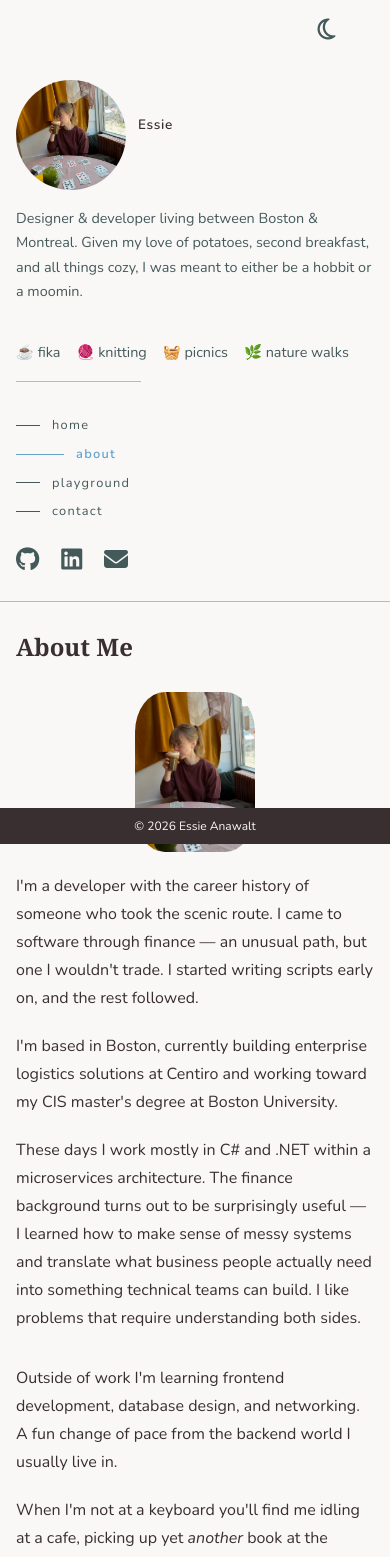
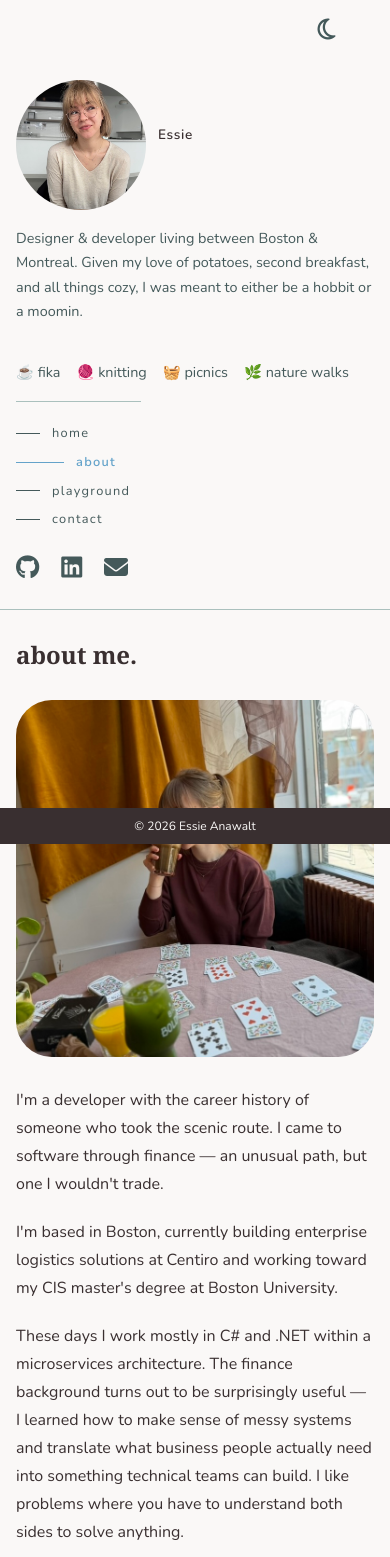
Before and after one commit to essieanawalt/termProject, a React (Vite) app: page /about in a window 390 px wide. Shown: the top 1557 px of the page. Built offline with nearby package versions, Linux system fonts and the light colour scheme.

Commit message:
adjust images and headers

```diff
--- a/src/components/Aside.jsx
+++ b/src/components/Aside.jsx
@@ -19,7 +19,7 @@ export default function Aside() {
       <div className="profile-header">
         <img
           className="profile-photo"
-          src={`${import.meta.env.BASE_URL}img/essie.jpeg`}
+          src={`${import.meta.env.BASE_URL}img/essie-sq.jpeg`}
           alt="photo of essie"
           width="80"
           height="80"
--- a/src/pages/About.jsx
+++ b/src/pages/About.jsx
@@ -3,7 +3,7 @@ import "../styles/about.css";
 export default function About() {
   return (
     <article>
-      <h1>About Me</h1>
+      <h1>about me.</h1>
       <img
         id="about-me-img"
         src={`${import.meta.env.BASE_URL}img/essie.jpeg`}
@@ -14,8 +14,7 @@ export default function About() {
       <p>
         I'm a developer with the career history of someone who took the scenic
         route. I came to software through finance — an unusual path, but one I
-        wouldn't trade. I started writing scripts early on, and the rest
-        followed.
+        wouldn't trade.
       </p>
       <p>
         I'm based in Boston, currently building enterprise logistics solutions
@@ -29,21 +28,16 @@ export default function About() {
           architecture. The finance background turns out to be surprisingly
           useful — I learned how to make sense of messy systems and translate
           what business people actually need into something technical teams can
-          build. I like problems that require understanding both sides.
+          build. I like problems where you have to understand both sides to
+          solve anything.
         </p>
       </section>
 
       <section className="about-section">
         <p>
-          Outside of work I'm learning frontend development, database design,
-          and networking. A fun change of pace from the backend world I usually
-          live in.
-        </p>
-
-        <p>
           When I'm not at a keyboard you'll find me idling at a cafe, picking up
-          yet <i>another</i> book at the bookstore, or deep in a cozy corner
-          with a cup of tea and my steamdeck.
+          yet <i>another</i> book at a bookshop, or deep in a cozy corner with a
+          cup of tea and my steamdeck.
         </p>
       </section>
 
--- a/src/pages/Contact.jsx
+++ b/src/pages/Contact.jsx
@@ -91,7 +91,7 @@ export default function Contact() {
 
   return (
     <>
-      <h1>Contact</h1>
+      <h1>contact me.</h1>
       <div className="split-layout">
         <img
           className="validation-img"
--- a/src/pages/Home.jsx
+++ b/src/pages/Home.jsx
@@ -5,7 +5,7 @@ export default function Home() {
   return (
     <article>
       <div className="home-hero">
-        <h1>I took the scenic route.</h1>
+        <h1>i took the scenic route.</h1>
         <p className="home-tagline">
           Turns out I liked building things more than analyzing them.
         </p>
--- a/src/pages/Market.jsx
+++ b/src/pages/Market.jsx
@@ -104,7 +104,7 @@ export default function Market() {
     <>
       <div className="game-header">
         <div>
-          <h1>Farmer's Market</h1>
+          <h1>farmer's market.</h1>
           <div id="status">
             <span>
               fruits: <strong>{fruitItems.length}</strong>
--- a/src/pages/Memory.jsx
+++ b/src/pages/Memory.jsx
@@ -84,7 +84,7 @@ export default function Memory() {
     <>
       <div className="game-header">
         <div>
-          <h1>Memory Match</h1>
+          <h1>memory match.</h1>
           <div id="status">
             <span>
               Wins: <strong>{wins}</strong>
--- a/src/pages/Playground.jsx
+++ b/src/pages/Playground.jsx
@@ -4,7 +4,7 @@ import "../styles/playground.css";
 export default function Playground() {
   return (
     <article>
-      <h1>Playground</h1>
+      <h1>playground.</h1>
       <section className="game-grid">
         <article className="game-card">
           <span className="game-card-emoji">🃏</span>
--- a/src/styles/about.css
+++ b/src/styles/about.css
@@ -1,10 +1,8 @@
 #about-me-img {
   float: left;
-  display: block;
-  width: 160px;
-  aspect-ratio: 1;
-  object-fit: cover;
-  border-radius: 25%;
+  width: 45%;
+  height: auto;
+  border-radius: 10%;
   margin: 0 2rem 1rem 0;
 }
 
@@ -61,7 +59,7 @@
 @media (max-width: 768px) {
   #about-me-img {
     float: none;
-    width: 120px;
-    margin: 0 auto 1.25rem;
+    width: 100%;
+    margin: 0 0 1.25rem;
   }
 }
--- a/src/styles/main.css
+++ b/src/styles/main.css
@@ -168,7 +168,7 @@ aside {
   border-right: 1px solid var(--color-border);
   display: flex;
   flex-direction: column;
-  gap: 1.5rem;
+  gap: 1rem;
 }
 
 /* -- sidebar nav -- */
@@ -176,7 +176,7 @@ aside {
   border-top: 1px solid var(--color-border);
   display: flex;
   flex-direction: column;
-  padding-top: 2rem;
+  padding-top: 1.25rem;
   gap: 0.4rem;
 }
 
@@ -245,8 +245,8 @@ aside {
 }
 
 .profile-photo {
-  width: 110px;
-  height: 110px;
+  width: 130px;
+  height: 130px;
   border-radius: 50%;
   object-fit: cover;
   transition: transform 0.25s ease;
--- a/src/styles/memory.css
+++ b/src/styles/memory.css
@@ -42,7 +42,7 @@
 
 .card.matched:hover {
   transform: none;
-  box-shadow: 0 2px 6px rgba(0, 0, 0, 0.1);
+  box-shadow: 0 2px 6px color-mix(in srgb, var(--deep-mire) 10%, transparent);
 }
 
 @media (max-width: 480px) {
```
Also changed, not shown: public/img/essie-sq.jpeg (added), public/img/essie.jpeg.
